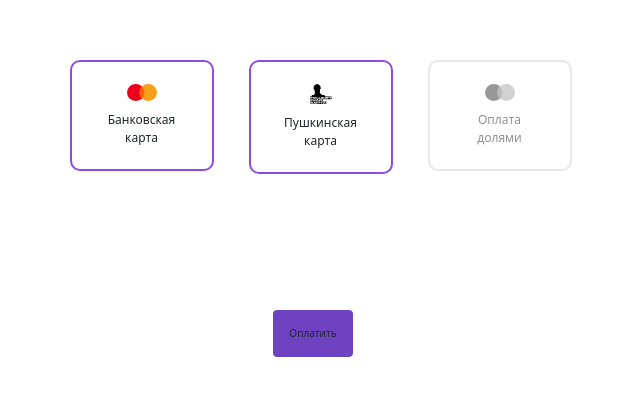
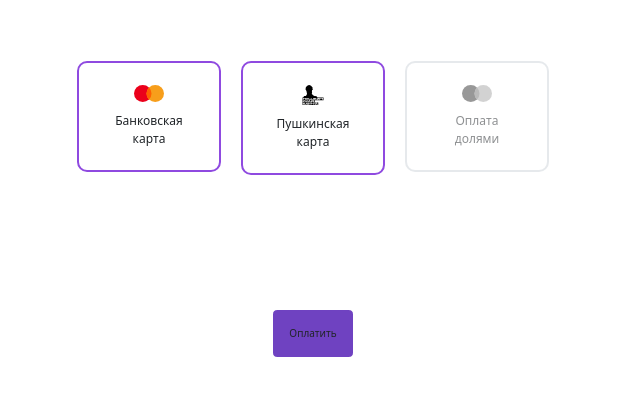
Before and after one commit to habdevs/muzei-form, a website built with Vite: page src/index.html in a window 1280 px wide. Shown: the part 234-630 px from the top of the page, without its empty margins (327-967 px from the left). Built offline with nearby package versions, Linux system fonts and the light colour scheme.

Commit message:
fix: margin | padding

```diff
--- a/src/scss/styles.scss
+++ b/src/scss/styles.scss
@@ -87,6 +87,8 @@ body {
 .form-check {
   cursor: pointer;
   position: relative;
+  margin: 0 !important;
+  padding: 0 !important;
 }
 
 .form-check-input {
```
